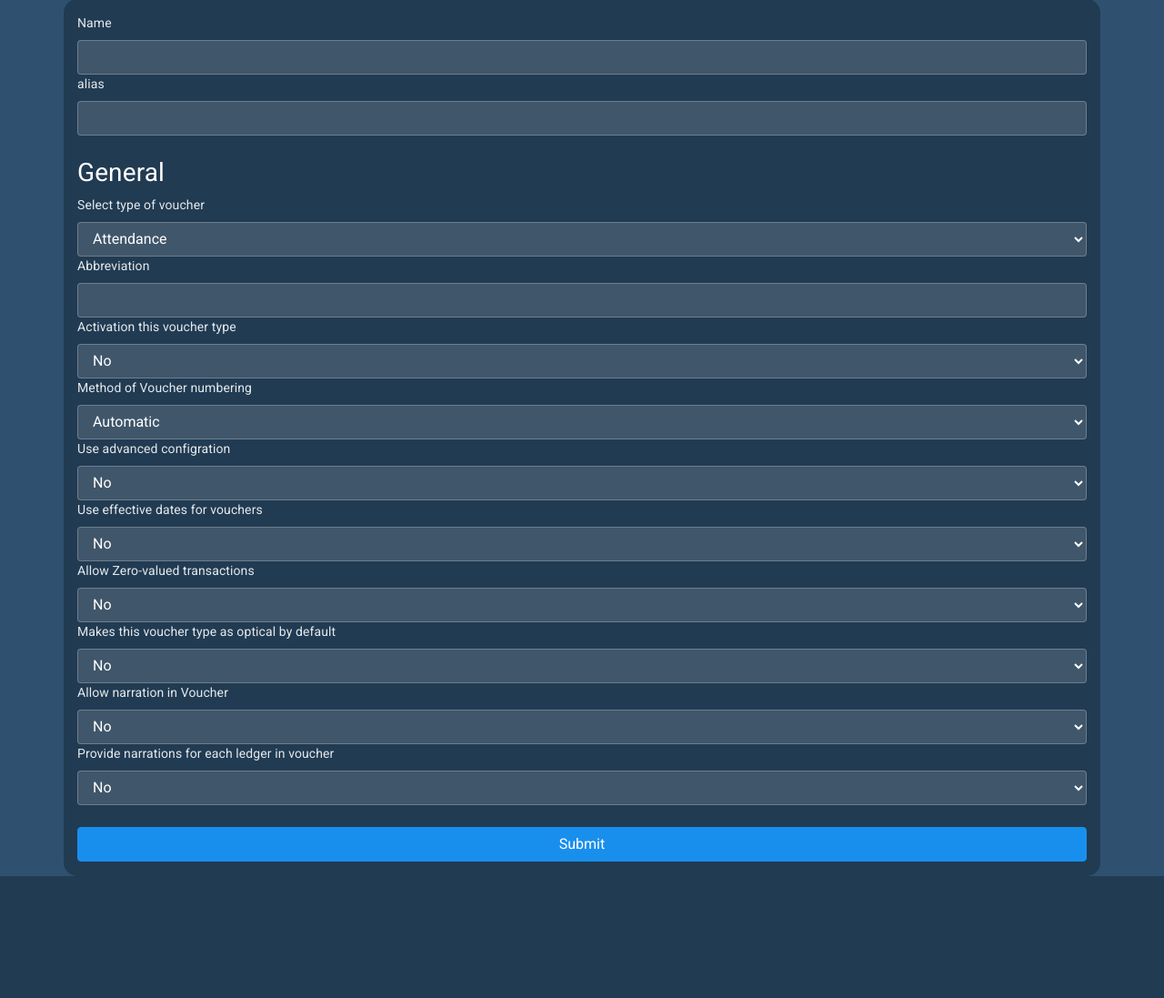
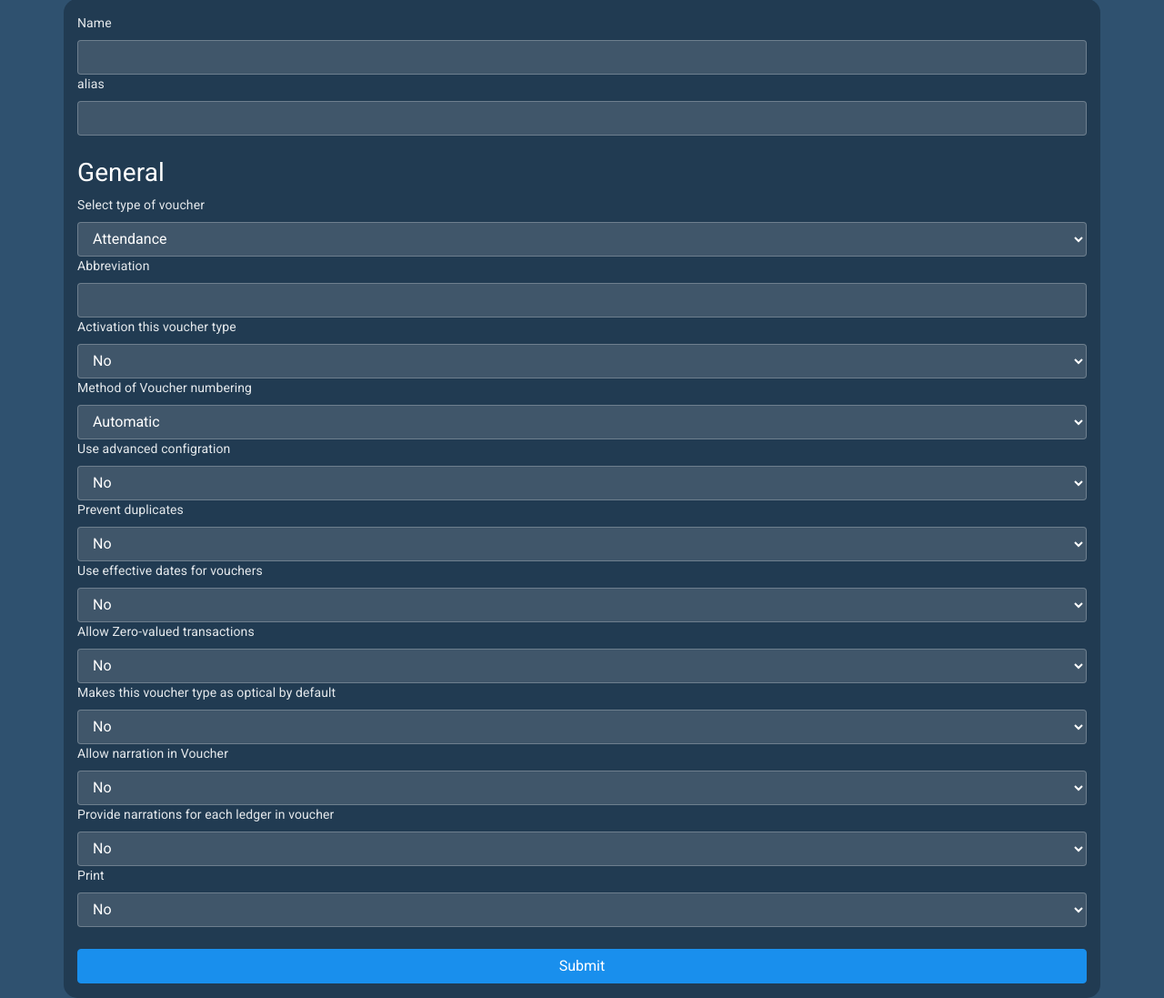
Before and after one commit to vishnu-c45/tally, a Django app: page /payvoucher in a window 1280 px wide. Shown: the part 215-1312 px from the top of the page at 91% size. Before the commit the page ends 1178 px from the top, so only its background shows below. Run offline with Django 4.2, Linux system fonts and the light colour scheme; some libraries are stand-ins or nearby versions; some web fonts are replaced.

Commit message:
10th commit

```diff
--- a/tapp/templates/base.html
+++ b/tapp/templates/base.html
@@ -221,7 +221,7 @@
                             <a href="javascript:;" class="has-arrow">
                                 <div class="parent-icon"><i class="bx bx-home-alt"></i>
                                 </div>
-                                <div class="menu-title">Create</div>
+                                <div class="menu-title">Chart Of Accounts</div>
                             </a>
                             <ul>
                                 <li><a href="#"><i class="bx bx-right-arrow-alt"></i>Online
@@ -259,7 +259,7 @@
 
                                 <div class="parent-icon"><i class='bx bx-briefcase-alt'></i>
                                 </div>
-                                <div class="menu-title">Chart Of Accounts</div>
+                                <div class="menu-title">Create</div>
                             </a>
                             <ul>
                                 <li><a href="#"><i class="bx bx-right-arrow-alt"></i>Accounting Masters</a>
--- a/tapp/templates/payroll.html
+++ b/tapp/templates/payroll.html
@@ -11,66 +11,79 @@
             <form>
 
                 <label class="form-label pt-3">Name</label>
-                <input type="text" class="form-control">
-                <label class="form-label">alias</label>
-                <input type="text" class="form-control">
+                <input name="name" type="text" class="form-control">
+                <label  class="form-label">alias</label>
+                <input name="alias" type="text" class="form-control">
 
                 <h3 class="mt-4">General </h3>
                 <div class="row">
                     <div class="col">
 
                         <label class="form-labelb ">Select type of voucher</label>
-                        <select class="form-control w-100">
-                            <option>Attendance</option>
-                            <option>Payment</option>
-                            <option>Payroll</option>
+                        <select name="type" class="form-control w-100">
+                            <option name="type" value="Attendence">Attendance</option>
+                            <option name="type" value="Payment">Payment</option>
+                            <option name="type" value="payroll">Payroll</option>
                         </select>
                         <label class="form-label">Abbreviation</label>
-                        <input type="text" class="form-control w-100">
+                        <input name="Abber" type="text" class="form-control w-100">
                         <label class="form-labelb ">Activation this voucher type</label>
-                        <select class="form-control w-100">
-                            <option>No</option>
-                            <option>Yes</option>
+                        <select name="active" class="form-control w-100">
+                            <option name="active" value="No">No</option>
+                            <option name="active" value="Yes">Yes</option>
                         </select>
                         <label class="form-label">Method of Voucher numbering</label>
-                        <select class="form-control w-100">
-                            <option>Automatic</option>
-                            <option>Automatic(Manual override)</option>
-                            <option>Manual</option>
-                            <option>Multi-user Auto</option>
-                            <option>None</option>
+                        <select name="numbering" class="form-control w-100">
+                            <option name="numbering" value="Automatic">Automatic</option>
+                            <option name="numbering" value="Automatic manual">Automatic(Manual override)</option>
+                            <option name="numbering" value="manuval">Manual</option>
+                            <option name="numbering" value="multi-user auto">Multi-user Auto</option>
+                            <option name="numbering" value="None">None</option>
                         </select>
                         <label class="form-label">Use advanced configration</label>
-                        <select class="form-control w-100">
-                            <option>No</option>
-                            <option>Yes</option>
+                        <select name="config" class="form-control w-100">
+                            <option name="config" value="No">No</option>
+                            <option name="config" value="Yes">Yes</option>
+
+
+                        </select>
+                        <label class="form-label">Prevent duplicates</label>
+                        <select name="prevent" class="form-control w-100">
+                            <option name="prevent" value="No">No</option>
+                            <option name="prevent" value="Yes">Yes</option>
 
 
                         </select>
                         <label class="form-label">Use effective dates for vouchers</label>
-                        <select class="form-control w-100">
-                            <option>No</option>
-                            <option>Yes</option>
+                        <select name="effect" class="form-control w-100">
+                            <option name="effect" value="No">No</option>
+                            <option name="effect" value="Yes">Yes</option>
                         </select>
                         <label class="form-label">Allow Zero-valued transactions</label>
-                        <select class="form-control w-100">
-                            <option>No</option>
-                            <option>Yes</option>
+                        <select name="trans" class="form-control w-100">
+                            <option name="trans" value="No">No</option>
+                            <option name="trans" value="Yes">Yes</option>
                         </select>
                         <label class="form-label">Makes this voucher type as optical by default</label>
-                        <select class="form-control w-100">
-                            <option>No</option>
-                            <option>Yes</option>
+                        <select name="optical" class="form-control w-100">
+                            <option name="No" value="No" >No</option>
+                            <option name="Yes" value="Yes">Yes</option>
                         </select>
                         <label class="form-label">Allow narration in Voucher</label>
-                        <select class="form-control w-100">
-                            <option>No</option>
-                            <option>Yes</option>
+                        <select name="narr" class="form-control w-100">
+                            <option name="narr" value="No">No</option>
+                            <option name="narr" value="Yes">Yes</option>
                         </select>
                         <label class="form-label">Provide narrations for each ledger in voucher</label>
-                        <select class="form-control w-100">
-                            <option>No</option>
-                            <option>Yes</option>
+                        <select name="ledg" class="form-control w-100">
+                            <option name="ledg" value="No">No</option>
+                            <option name="ledg" value="Yes">Yes</option>
+                        </select>
+
+                        <label class="form-label">Print</label>
+                        <select name="print" class="form-control w-100">
+                            <option name="print" value="No">No</option>
+                            <option name="print" value="Yes">Yes</option>
                         </select>
 
                     </div>
--- a/tapp/templates/stockgroup.html
+++ b/tapp/templates/stockgroup.html
@@ -7,8 +7,8 @@
 
 
 
-        <div class="nav bg-info ">
-            <h1 class="" style="margin-left: 40%;">stock group creation</h1>
+        <div class="nav  ">
+            <h1 class="" style="margin-left: 38%;">stock group creation</h1>
         </div>
         <div class="container " style="border-radius: 20px; width:100%  ">
            <form action="{% url 'add_stockgrp' %}" method="post" class="form pt-5 pb-5" style="width: 50%; margin-left:40%">
--- a/tapp/urls.py
+++ b/tapp/urls.py
@@ -18,5 +18,6 @@ urlpatterns = [
     path('emp_attendence',views.emp_attendence,name='emp_attendence'),
     path('add_stockcate',views.add_stockcate,name='add_stockcate'),
     path('stockgrp',views.add_stockgrp,name='add_stockgrp'),
+    path('add_units',views.add_units,name='add_units'),
 
 ]
--- a/tapp/views.py
+++ b/tapp/views.py
@@ -1,6 +1,6 @@
 from django.contrib import messages
 
-from .models import Employee ,Create_employeegroup,Create_attendence,create_stockcate,create_stockgrp
+from .models import Employee ,Create_employeegroup,Create_attendence,create_stockcate,create_stockgrp,create_units
 from django.shortcuts import render,redirect
 
 # Create your views here.
@@ -169,3 +169,14 @@ def add_stockgrp(request):
         lev.quntities_added=request.POST.get('qty')
         lev.save()
         return redirect('stockgrp')
+
+
+def add_units(request):
+    if request.method=='POST':
+        std=create_units()
+        std.type=request.POST.get('type')
+        std.symbol=request.POST.get('symbol')
+        std.formal_name=request.POST.get('formal')
+        std.number_of_decimal_places=request.POST.get('decimal')
+        std.save()
+        return redirect('stunits')
```
Also changed, not shown: tapp/models.py (+26 -0 lines), tapp/templates/stunits.html (+20 -8 lines), tapp/migrations/0005_create_units_create_vouchermodels.py (added).
